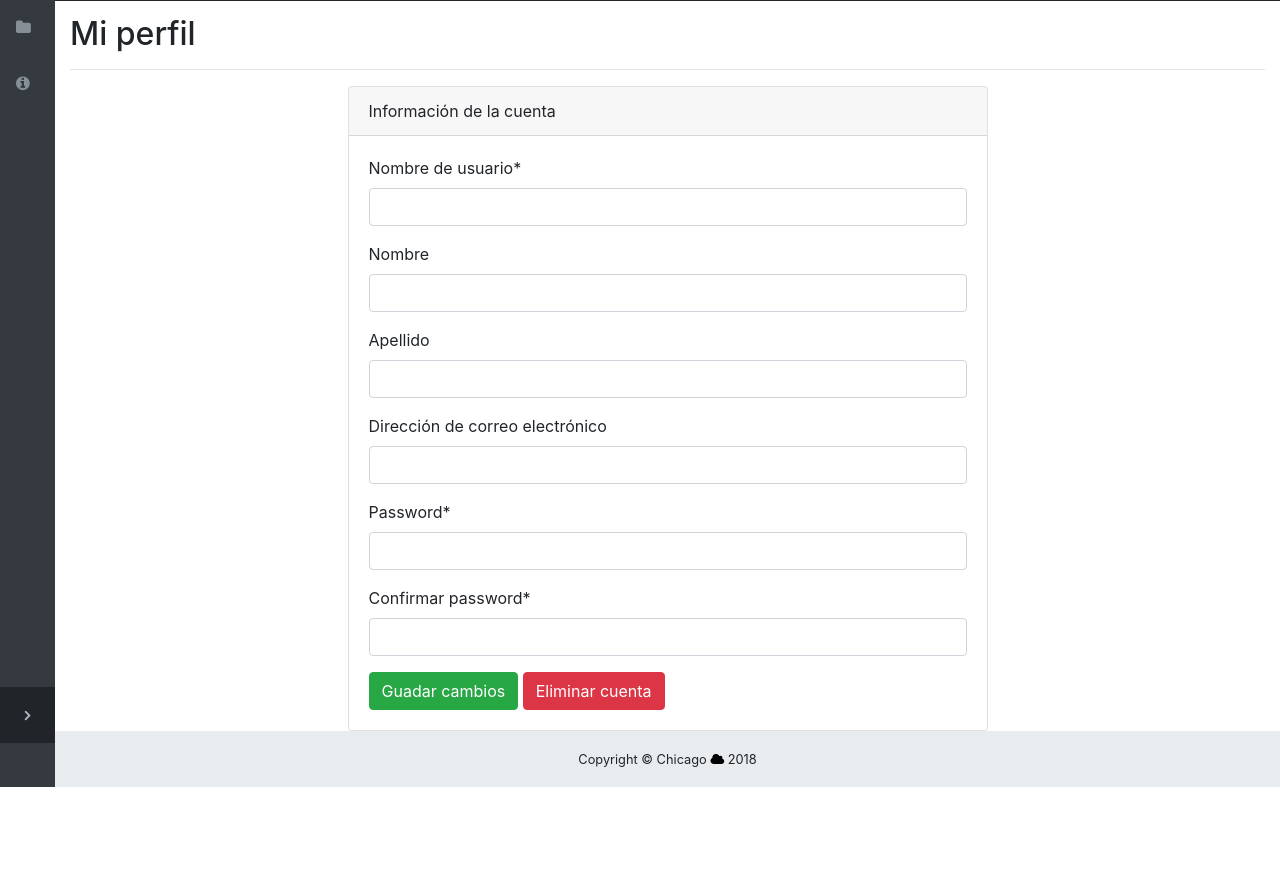
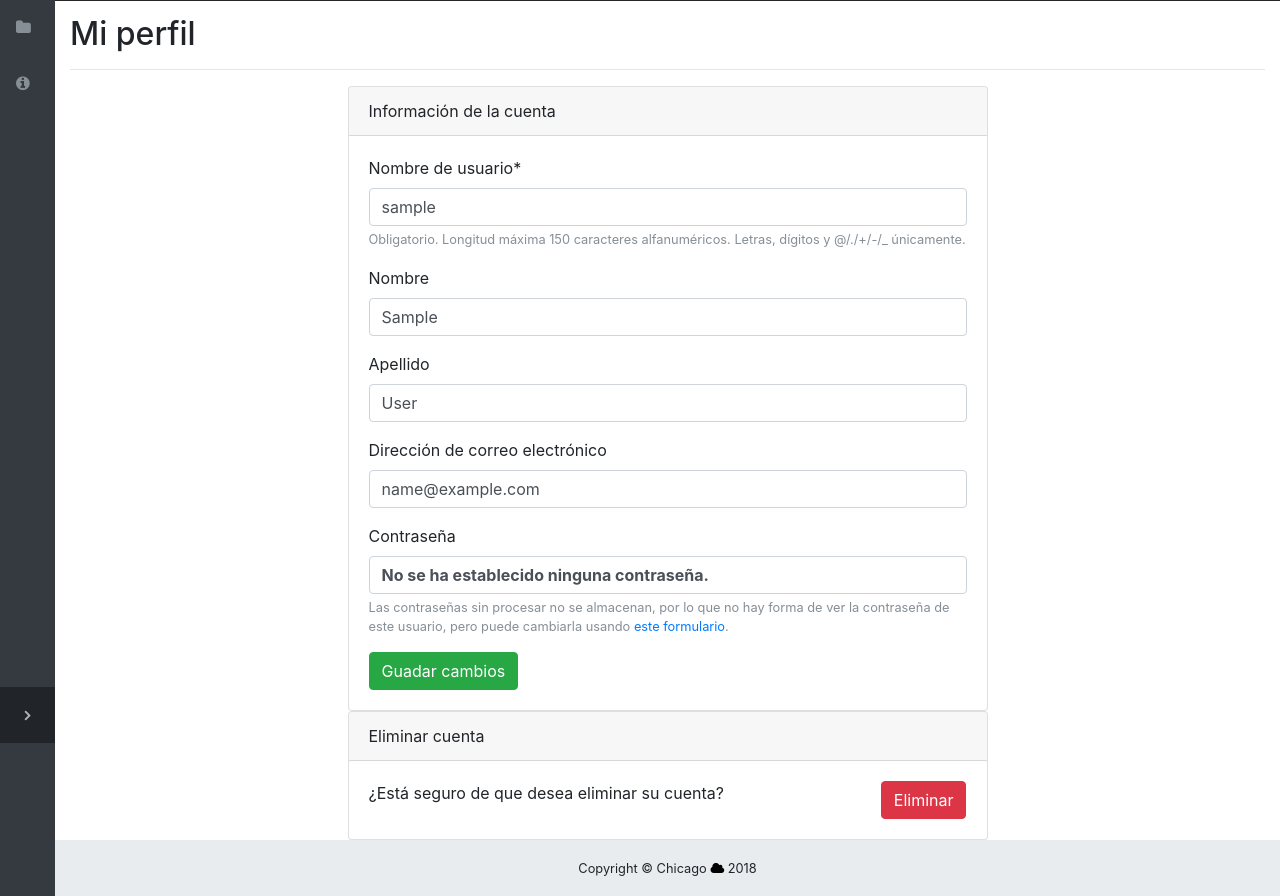
Before and after one commit to Eduardox18/Chicago, a Django app: page /cuenta/ in a window 1280 px wide. Shown: the part 57-953 px from the top of the page. Before the commit the page ends 844 px from the top, so only its background shows below. Run offline with Django 3.2, Linux system fonts and the light colour scheme; the visitor is signed in with stand-in values (Sample User, id 1); some libraries are stand-ins or nearby versions.

Commit message:
edit listo

```diff
--- a/Chicago/Documentos/forms.py
+++ b/Chicago/Documentos/forms.py
@@ -3,6 +3,7 @@ from django.template.defaultfilters import filesizeformat
 from django import forms
 from django.contrib.auth.models import User
 from django.core.validators import FileExtensionValidator
+from django.contrib.auth.forms import UserChangeForm
 
 class RegistroForm(ModelForm):
     password= forms.CharField(widget=PasswordInput())
@@ -46,42 +47,12 @@ class RegistroForm(ModelForm):
             )
 
 
-class EditarForm(ModelForm):
-    password = forms.CharField(widget=PasswordInput())
-    confirmar_password = forms.CharField(widget=PasswordInput())
-
-    def __init__(self, *args, **kwargs):
-        super(EditarForm, self).__init__(*args, **kwargs)
-
-        self.fields['username'].max_length = 20
-        self.fields['username'].error_messages = {
-            'required': "Este campo es obligatorio."}
-        self.fields['username'].help_text = ''
-
-        self.fields['first_name'].max_length = 20
-        self.fields['first_name'].error_messages = {
-            'required': "Este campo es obligatorio."}
-
-        self.fields['last_name'].max_length = 20
-        self.fields['last_name'].error_messages = {
-            'required': "Este campo es obligatorio."}
-
-        self.fields['email'].max_length = 50
-        self.fields['email'].error_messages = {
-            'required': "Este campo es obligatorio."}
-        self.fields['email'].help_text = ''
-
+class EditarForm(UserChangeForm):
     class Meta:
-        """Meta definition for RegistroForm."""
         model = User
-        fields = ('username', 'first_name', 'last_name', 'email', 'password')
-
-    def clean(self):
-        cleaned_data = super(EditarForm, self).clean()
-        password = cleaned_data.get("password")
-        confirmar_password = cleaned_data.get("confirmar_password")
-
-        if password != confirmar_password:
-            raise forms.ValidationError(
-                "Las contraseñas no coinciden, deben ser iguales"
-            )
+        fields = (
+            "username",
+            "first_name",
+            "last_name",
+            "email"
+        )
--- a/Chicago/Documentos/views.py
+++ b/Chicago/Documentos/views.py
@@ -23,7 +23,7 @@ def ingresar(request):
 
 def registrar(request):
     if request.method == 'GET':
-        form = RegistroForm(use_required_attribute=False)
+        form = RegistroForm(user=request.user)
         return render(request, 'registro.html', {'form':form})
     elif request.method == 'POST':
         form = RegistroForm(request.POST)
@@ -53,32 +53,14 @@ def mostrar_info(request):
     return render(request, "info.html")
 
 def cuenta_usuario(request):
-    if request.method == 'GET':
-        form = EditarForm(use_required_attribute=False)
-        return render(request, 'cuenta.html', {'form': form})
-    elif request.method == "PUT":
-        form = EditarForm(request.PUT)
+    if request.method == 'POST':
+        form = EditarForm(request.POST, instance=request.user)
         if form.is_valid():
-            username = request.PUT.get('username', None)
-            email = request.PUT.get('email', None)
-            password = request.PUT.get('password', None)
-            first_name = request.PUT.get('first_name', None)
-            last_name = request.PUT.get('last_name', None)
-            try:
-                usuario = User.objects.get(pk = id)
-                usuario.username = username
-                usuario.email = email
-                usuario.first_name = first_name
-                usuario.last_name = last_name
-                usuario.save()
-                return redirect('/index/')
-            except:
-                return render(request, 'cuenta.html', {'form': 'Formulario completado'})
-        else:
-            form = EditarForm(request.PUT)
-            return render(request, 'cuenta.html', {'form': form})
-
-
+            form.save()
+            return redirect('/cuenta/')
+    else:
+        form = EditarForm(instance=request.user)
+        return render(request, "cuenta.html", {"form": form})
 
 def salir(request):
     logout(request)
--- a/Chicago/templates/cuenta.html
+++ b/Chicago/templates/cuenta.html
@@ -9,10 +9,26 @@
     <div class="card card-register mx-auto mt-18">
         <div class="card-header">Información de la cuenta</div>
         <div class="card-body">
-            <form action="" method="put" id="form" enctype="multipart/form-data">{% csrf_token %} {{ form|crispy }}
+            <form action="" method="post" id="form" enctype="multipart/form-data">
+                {% csrf_token %}
+                {{ form|crispy }}
                 <button type="submit" class="btn btn-success " value="Guardar">Guadar cambios</button>
-                <button type="submit" class="btn btn-danger" value="Baja">Eliminar cuenta</button>
             </form>
+
+        </div>
+    </div>
+    <div class="card card-register mx-auto mt-18">
+        <div class="card-header">Eliminar cuenta</div>
+        <div class="card-body">
+            <form action="" method="post" id="form" enctype="multipart/form-data">
+                <div class="row">
+                    <label for="eliminar" class="col-md-8">¿Está seguro de que desea eliminar su cuenta?</label>
+                    <div class=" col-md-4" style="margin: 0 auto; text-align: right;">
+                        <button type="submit" class="btn btn-danger" value="Guardar">Eliminar</button>
+                    </div>
+                </div>
+            </form>
+
         </div>
     </div>
 </div>
```
